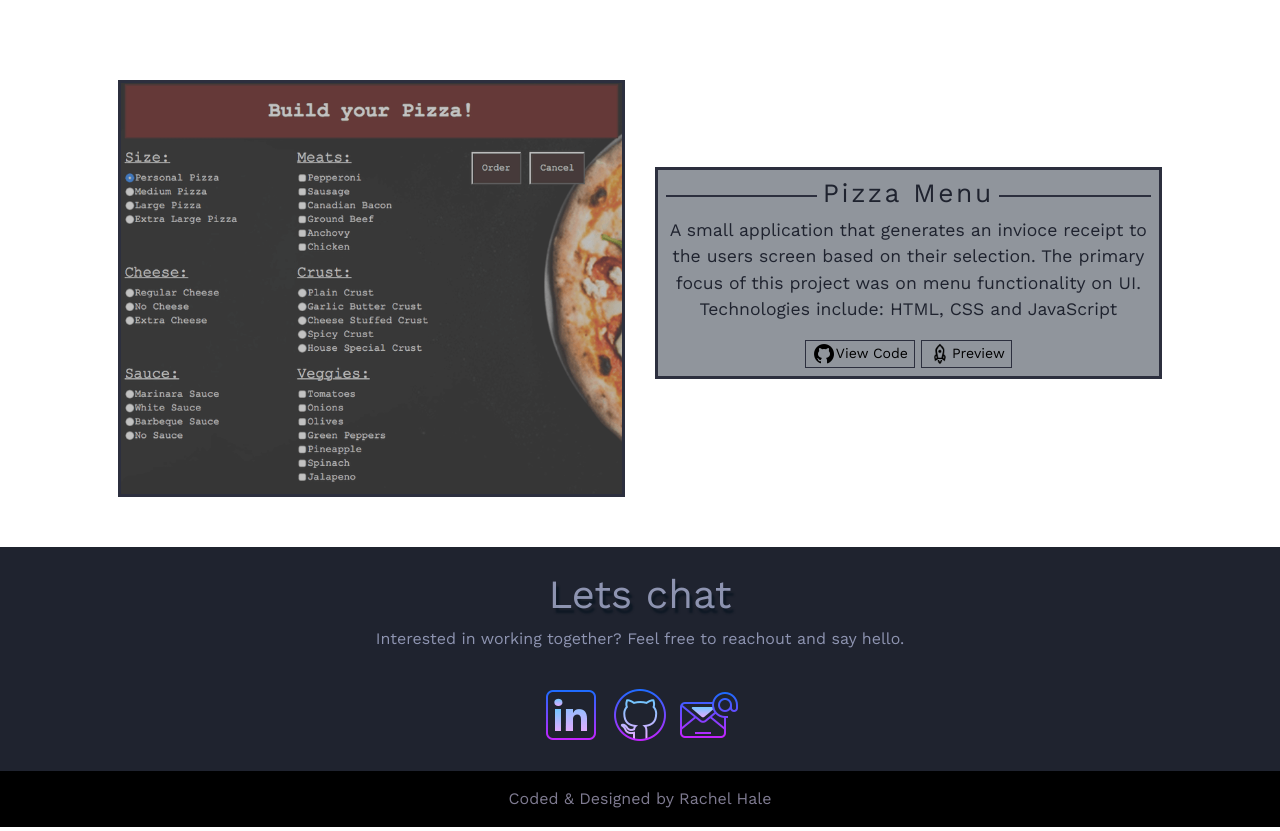
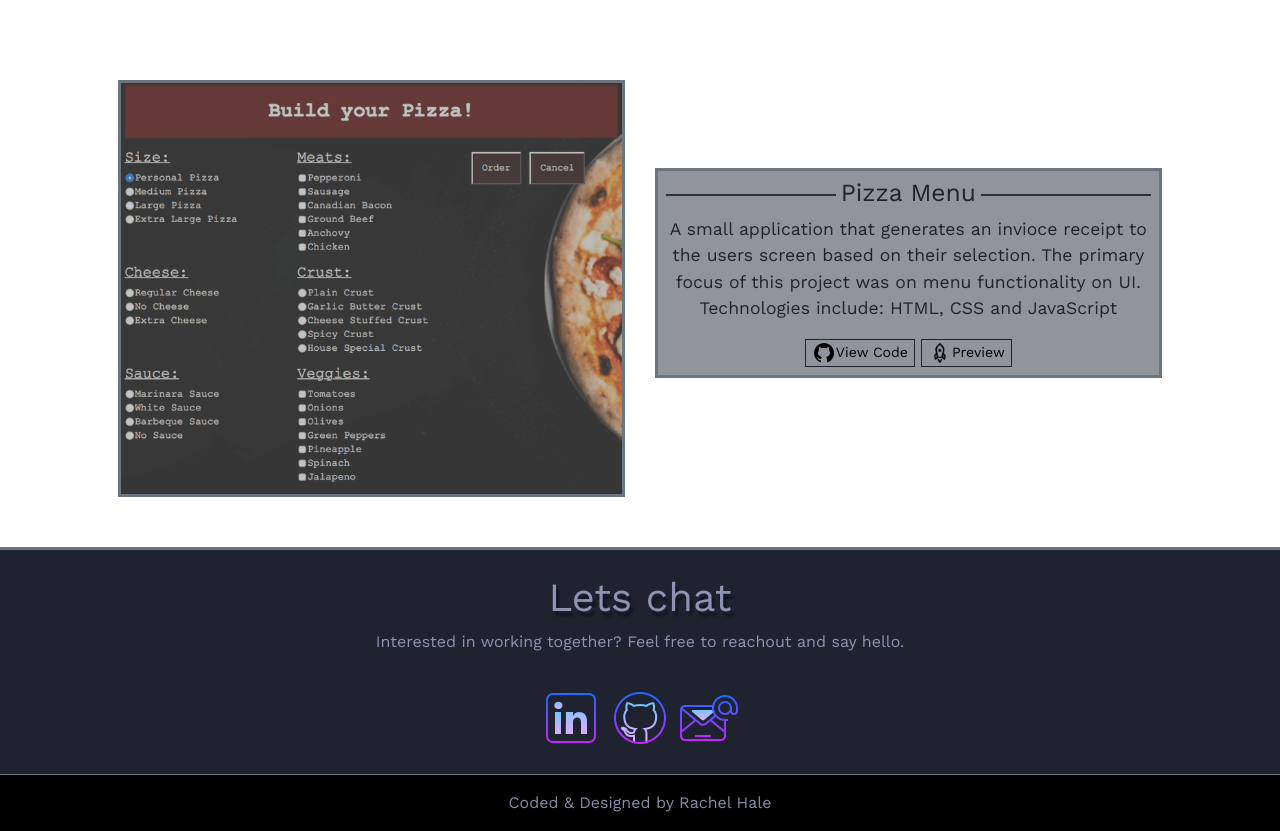
Before and after one commit to rhale1/rhale1.github.io, a plain HTML site: page index.html in a window 1280 px wide. Shown: the part 3294-4125 px from the top of the page. Drawn offline with nearby package versions, Linux system fonts and the light colour scheme.

Commit message:
Update style.css
update border colors around projects and contact section. fix font bug

```diff
--- a/css/style.css
+++ b/css/style.css
@@ -154,7 +154,7 @@ body::after{
 
 .project-container {
 	background: rgb(144, 149, 156);
-	border: solid 3px #2C2F3E;
+	border: 3px solid #6c757d;
 	color: #1f232f;
 	font-size: 1.1em;
 }
@@ -171,7 +171,7 @@ body::after{
 
 .project-btn {
 	background: transparent;
-	border: 1px solid #2C2F3E;
+	border: 1px solid #1f232f;
 	font-size: .8em;
 }
 
@@ -192,8 +192,7 @@ body::after{
 /* Lines on the side of project titles */
 .project-text_header {
 	overflow: hidden;
-	font-size: 1.5em;
-	letter-spacing: .1em;
+	font-size: 1.4em;
 }
 
 .project-text_header:before,
@@ -218,6 +217,7 @@ body::after{
 }
 /******************************* CONTACT SECTION *******************************/
 #contact {
+	border-top: 3px solid #6c757d;
 	background: #1f232f;
 	color: #afb6d8c4;
 }
@@ -233,9 +233,9 @@ body::after{
 }
 
 .footer-container {
+	border-top: 1px solid #6c757d;
 	background: black;
 	overflow: hidden;
-	color: #7F7B91;
 }
 /****************** ANIMATION **********************/
 /* Down arrow */
```
